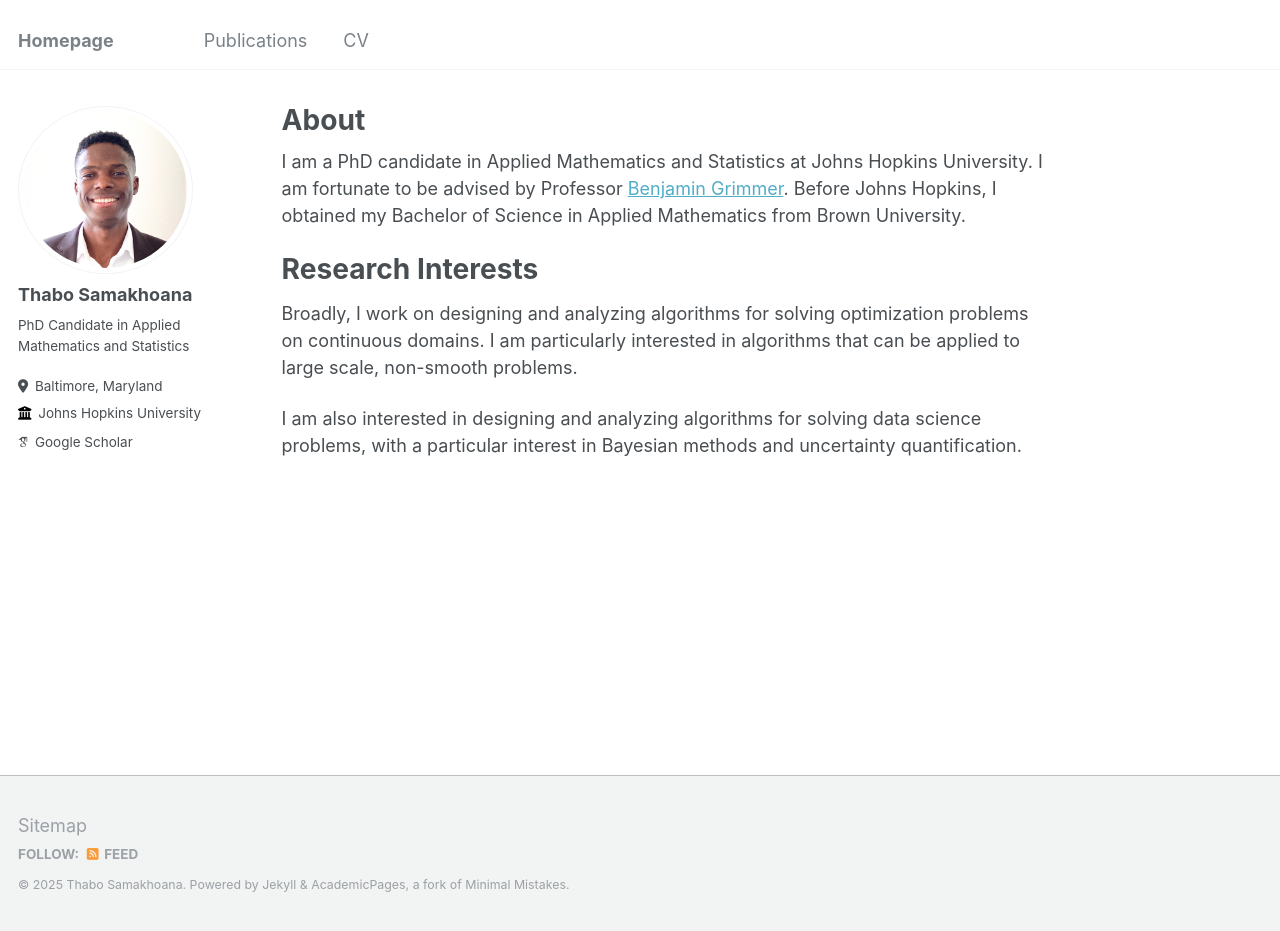
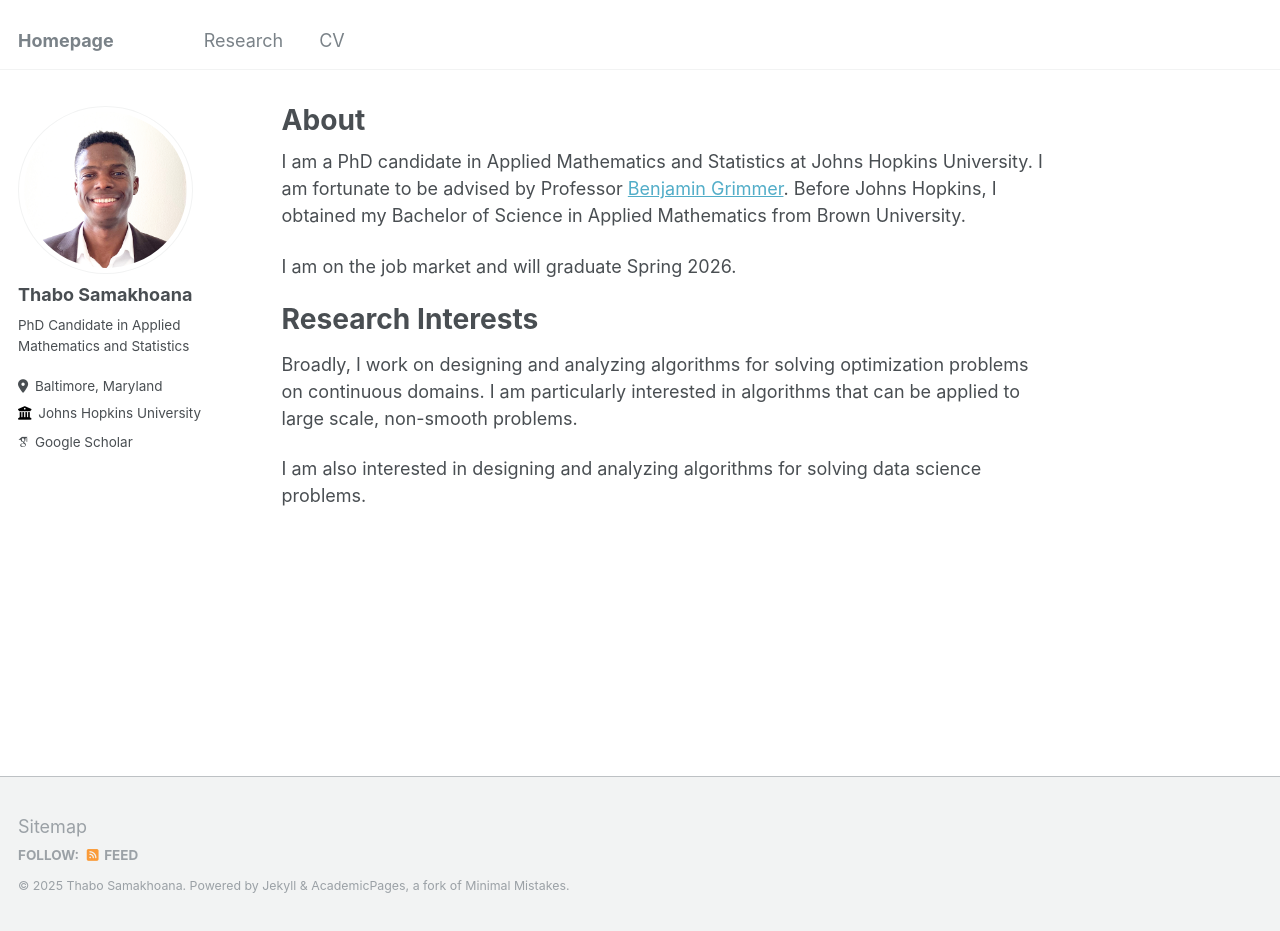
Before and after one commit to thabosamakhoana/thabosamakhoana.github.io, a Jekyll site: the page built from _pages/about.md, in a window 1280 px wide and 931 px high. Built offline with Jekyll 4.4.1, drawn with Linux system fonts in a browser that asks for light colours; some web fonts are replaced.

Commit message:
announce job market

```diff
--- a/_data/navigation.yml
+++ b/_data/navigation.yml
@@ -1,6 +1,6 @@
 # main links links
 main:
-  - title: "Publications"
+  - title: "Research"
     url: /publications/
 
   #- title: "Talks"
--- a/_pages/about.md
+++ b/_pages/about.md
@@ -9,8 +9,10 @@ redirect_from:
 
 I am a PhD candidate in Applied Mathematics and Statistics at Johns Hopkins University. I am fortunate to be advised by Professor [Benjamin Grimmer](https://www.ams.jhu.edu/~grimmer/). Before Johns Hopkins, I obtained my Bachelor of Science in Applied Mathematics from Brown University.
 
+I am on the job market and will graduate Spring 2026.
+
 Research Interests
 ======
 Broadly, I work on designing and analyzing algorithms for solving optimization problems on continuous domains. I am particularly interested in algorithms that can be applied to large scale, non-smooth problems.
 
-I am also interested in designing and analyzing algorithms for solving data science problems, with a particular interest in Bayesian methods and uncertainty quantification.
+I am also interested in designing and analyzing algorithms for solving data science problems.
```
